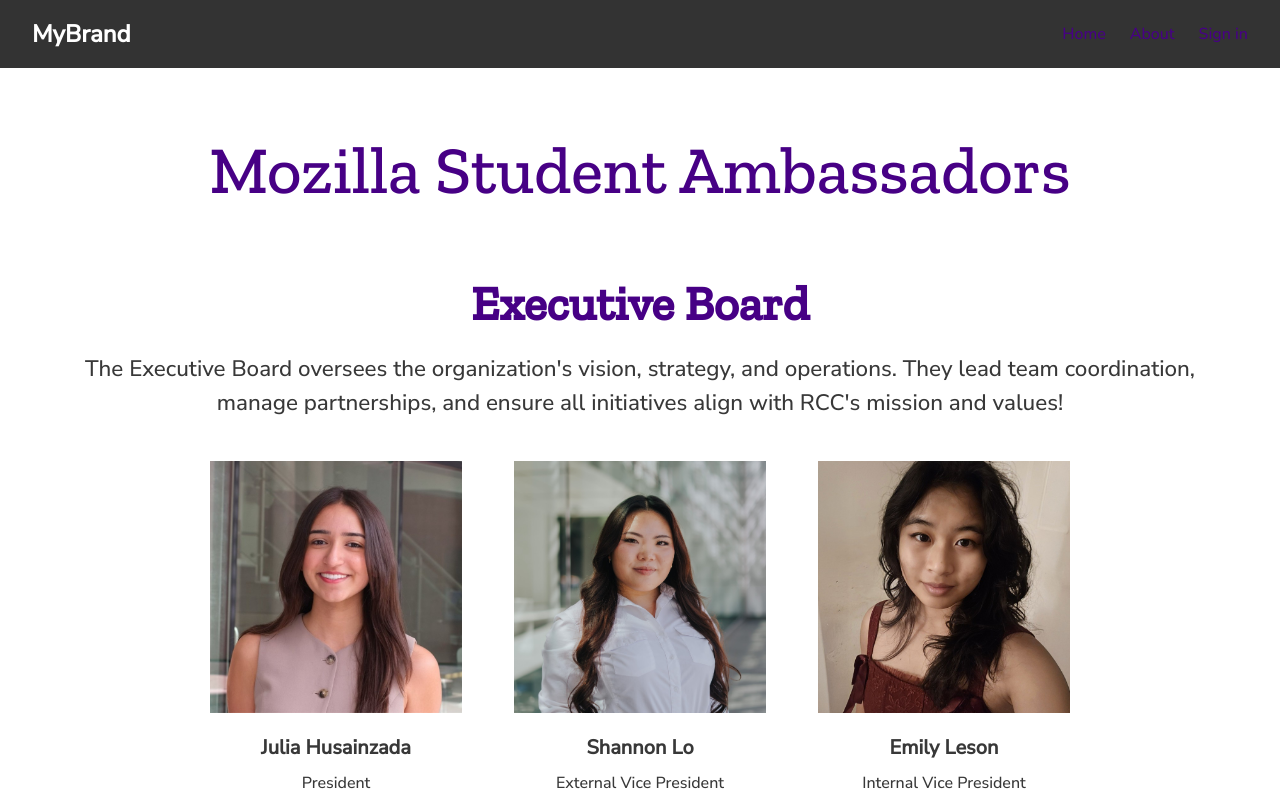
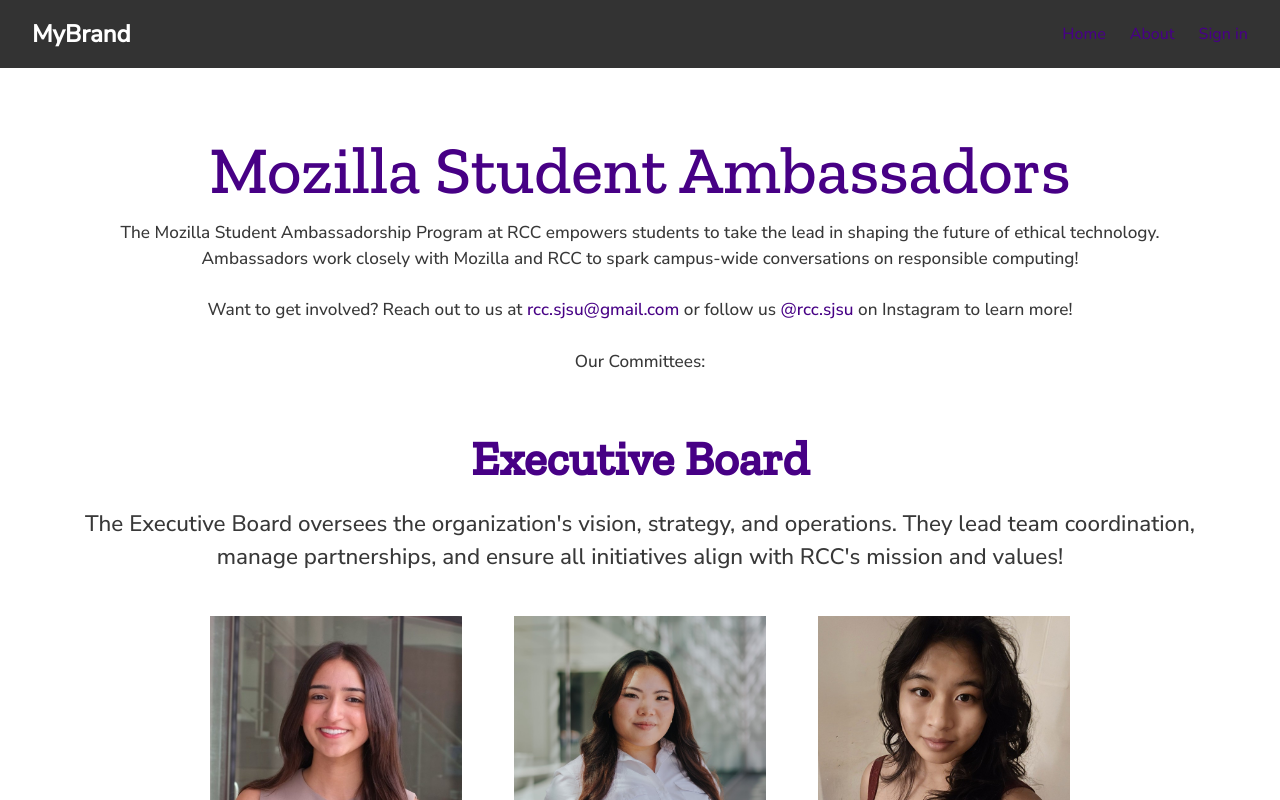
Before and after one commit to rcc-sjsu/rcc-site-final, a Next.js app: page /ambassadors in a window 1280 px wide. Shown: the top 800 px of the page. Built offline with nearby package versions, Linux system fonts and the light colour scheme; no server answers.

Commit message:
Add page description at top

```diff
--- a/src/app/(public)/ambassadors/page.tsx
+++ b/src/app/(public)/ambassadors/page.tsx
@@ -7,6 +7,19 @@
   return (
     <main className={styles.container}>
       <h1 style={{ textAlign: 'center' }}>Mozilla Student Ambassadors</h1>
+      <div style={{ fontSize: '1.075rem', textAlign: 'center' }}>
+        The Mozilla Student Ambassadorship Program at RCC empowers students to take the
+        lead in shaping the future of ethical technology. Ambassadors work closely with
+        Mozilla and RCC to spark campus-wide conversations on responsible computing!
+        <br/>
+        <br/>
+          Want to get involved? Reach out to us
+          at <a href="mailto:rcc.sjsu@gmail.com">rcc.sjsu@gmail.com</a> or follow
+          us <a href="https://www.instagram.com/rcc.sjsu/">@rcc.sjsu</a> on Instagram to learn more!
+        <br/>
+        <br/>
+        Our Committees:
+      </div>
       <br />
       <br />
       <h1 className={styles.teamName}>Executive Board</h1>
```
